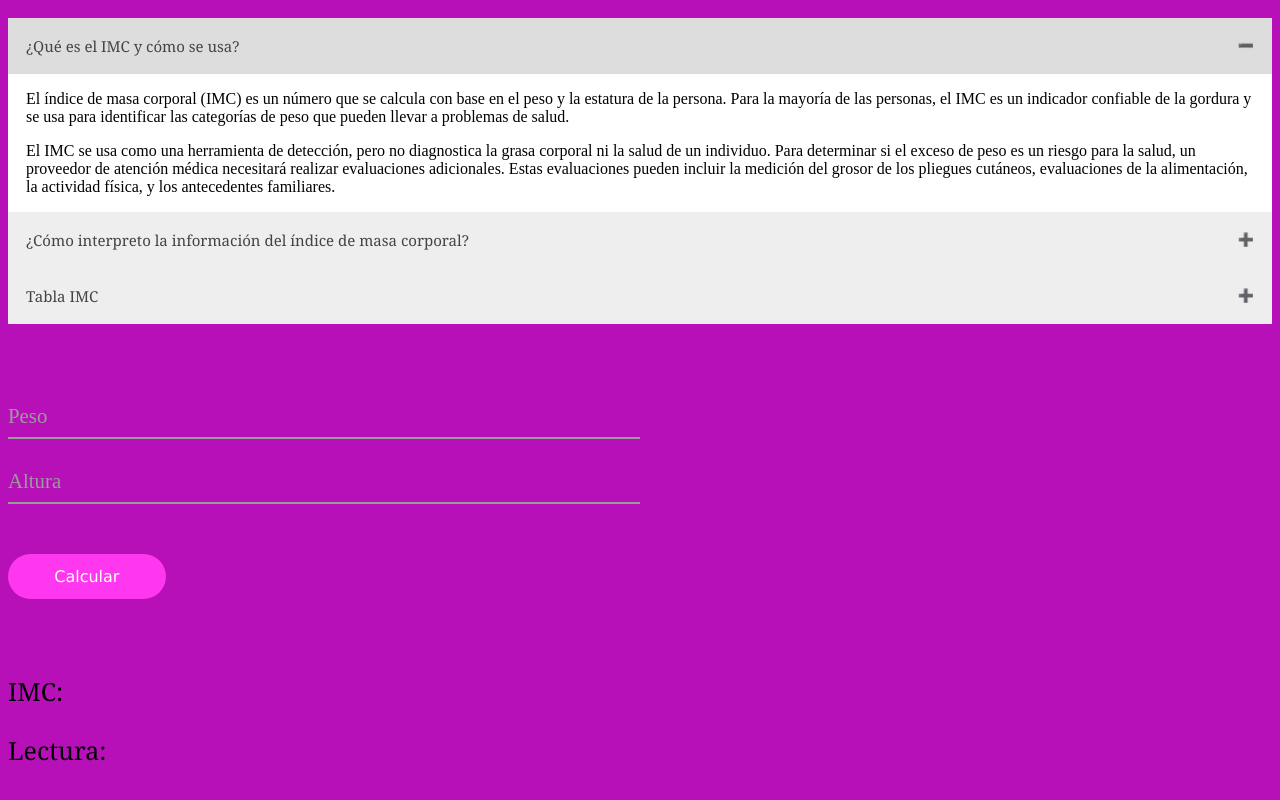
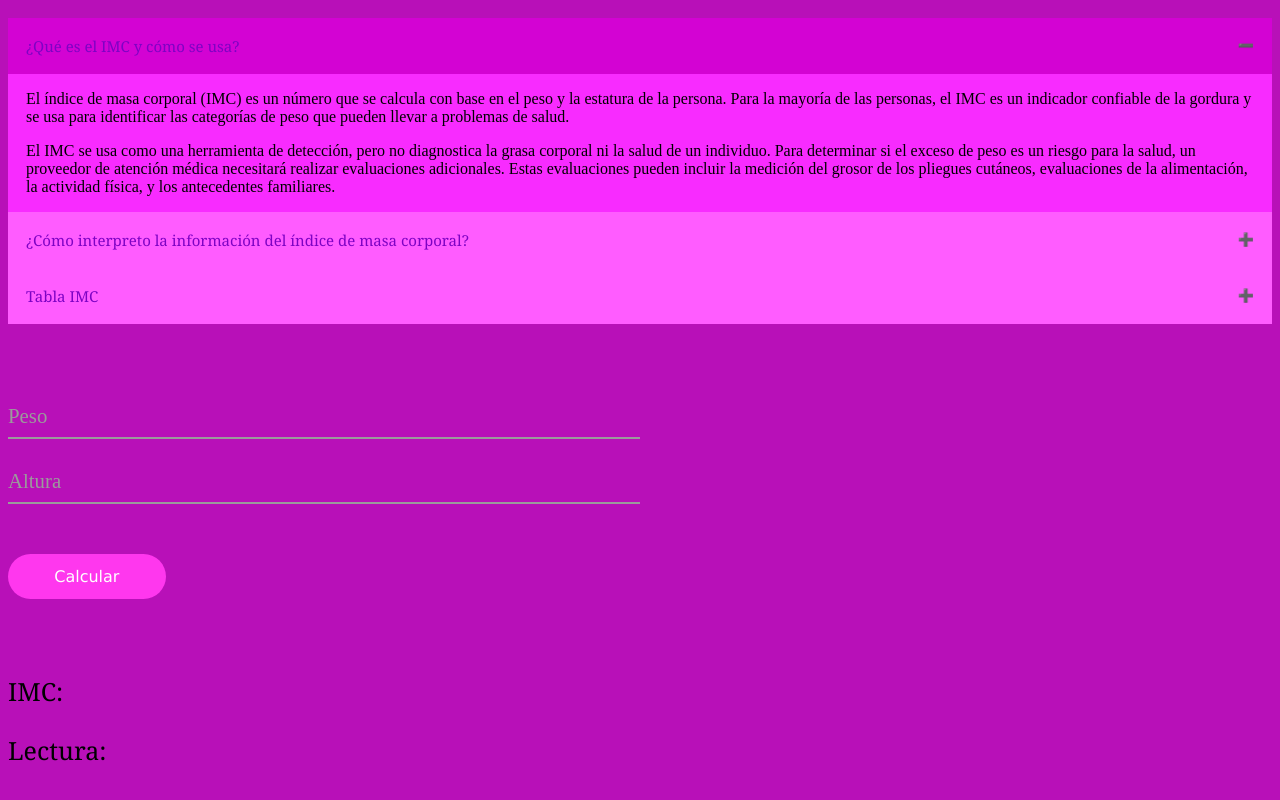
Before and after one commit to SLNacho/SLNacho.github.io, a plain HTML site: page index.html in a window 1280 px wide. Both pictures are taken after a click on the button "¿Qué es el IMC y cómo se usa?". Shown: the part 48-848 px from the top of the page. Drawn offline with Linux system fonts and the light colour scheme.

Commit message:
mas colores

```diff
--- a/CSS/main.css
+++ b/CSS/main.css
@@ -129,8 +129,8 @@ body {
   }
 
   button.accordion {
-    background-color: #eee;
-    color: #444;
+    background-color: rgb(255, 92, 255);
+    color: rgb(125, 3, 196);
     font-family: Cambria, Cochin, Georgia, Times, 'Times New Roman', serif;
     cursor: pointer;
     padding: 18px;
@@ -143,13 +143,13 @@ body {
 }
 
 button.accordion.active, button.accordion:hover {
-    background-color: #ddd;
+    background-color: rgba(216, 0, 216, 0.842);
 }
 
 button.accordion:after {
     content: '\02795';
     font-size: 13px;
-    color: #777;
+    color: rgb(137, 2, 190);
     float: right;
     margin-left: 5px;
 }
@@ -160,7 +160,7 @@ button.accordion.active:after {
 
 div.panel {
     padding: 0 18px;
-    background-color: white;
+    background-color: rgb(248, 43, 255);
     max-height: 0;
     overflow: hidden;
     transition: 0.6s ease-in-out;
```
